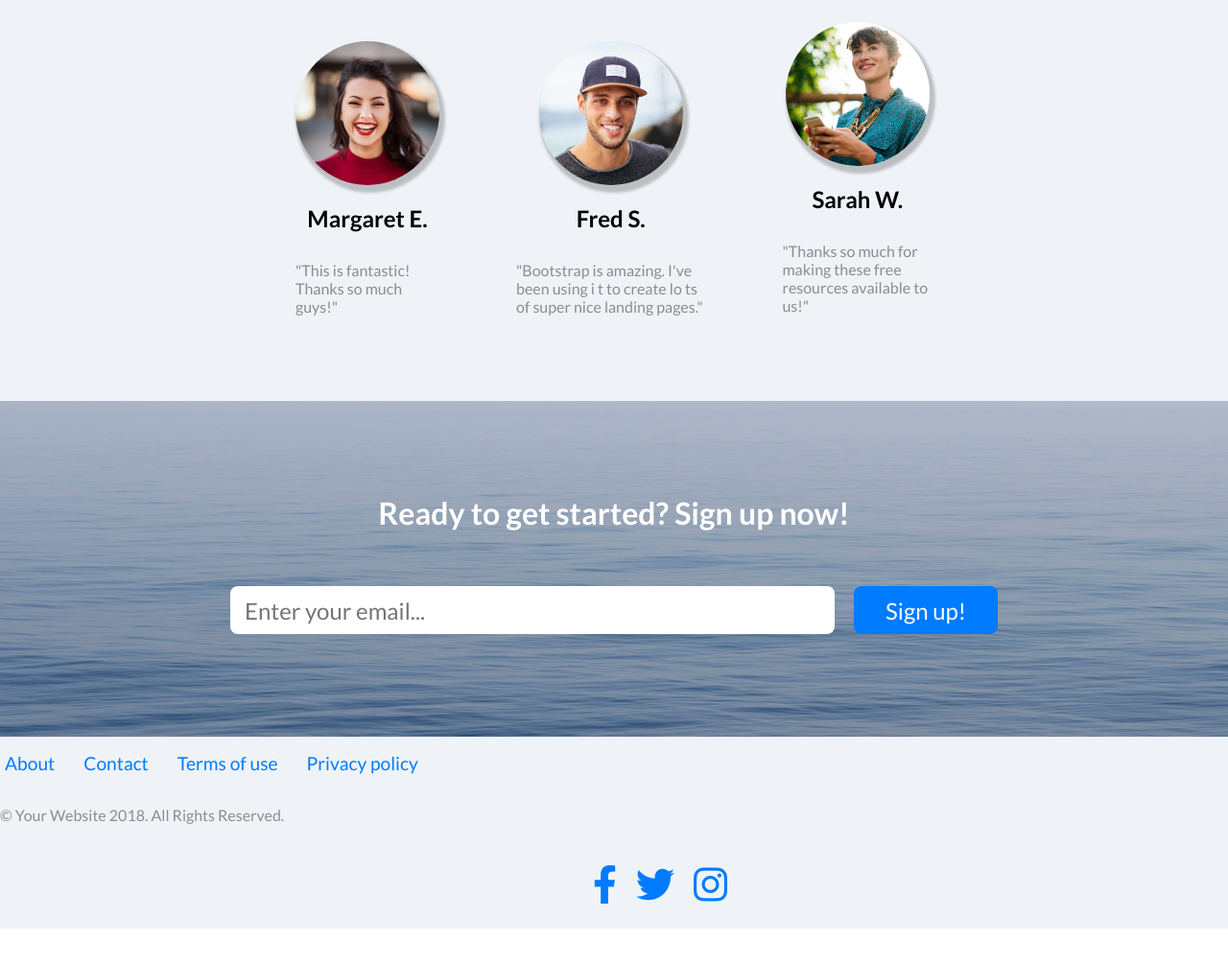
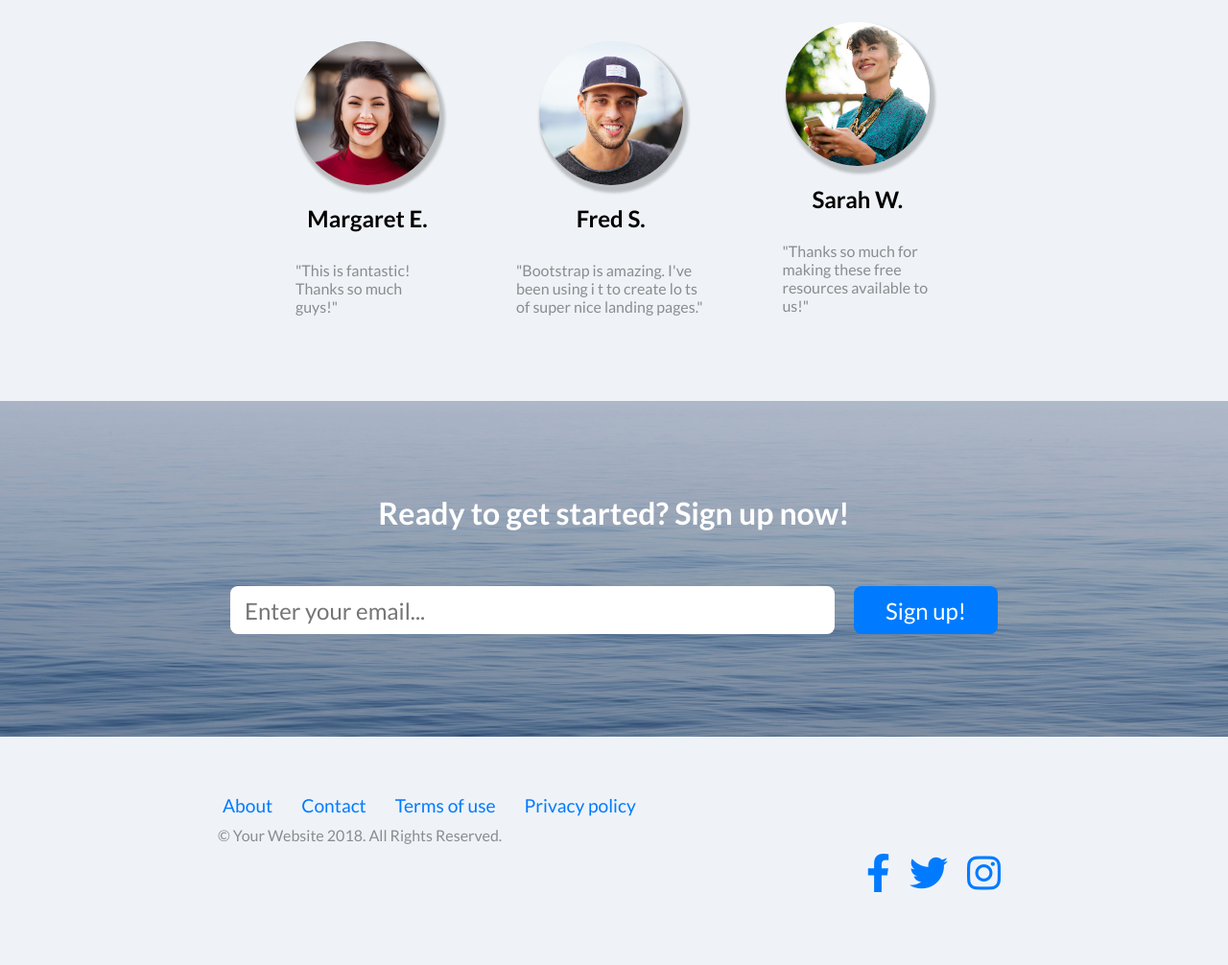
Before and after one commit to RCvetinskis/praktinis, a website: page index.html in a window 1280 px wide. Shown: the part 2707-3713 px from the top of the page at 96% size. Before the commit the page ends 3675 px from the top, so only its background shows below. Drawn offline with Linux system fonts and the light colour scheme.

Commit message:
footer adjustment

```diff
--- a/scss/article.scss
+++ b/scss/article.scss
@@ -1,6 +1,6 @@
 article {
     background:  $article-bg-color;
-
+    width: 100%;
 
   .article-responsive {
     text-align: center;
--- a/scss/footer.scss
+++ b/scss/footer.scss
@@ -1,6 +1,7 @@
 footer {
   background: $nav-bg-color;
   height: 200px;
+  padding: 50px;
   display: flex;
   flex-direction: column;
   justify-content: space-around;
@@ -31,7 +32,8 @@ footer {
 
   }
   .icons {
-   width: 60%;
+     width: 70%;
+     margin: 0 auto;
     display: flex;
     justify-content: space-evenly;
 
--- a/scss/main.scss
+++ b/scss/main.scss
@@ -1,6 +1,6 @@
  main section {
     height: 350px;
-
+    width: 100%;
 
      background: white;
 
--- a/scss/media.scss
+++ b/scss/media.scss
@@ -71,17 +71,24 @@
     .icons {
       display: flex;
       justify-content: flex-end!important;
+      width: 100%;
+      margin-bottom: 100px!important;
     }
 
    footer ul {
      display: flex;
      justify-content: flex-start!important;
+     align-items: center;
     gap: 20px;
+    width: 70%;
+    margin: 10px auto;
 
 
    }
    .text{
      text-align: start!important;
+     width: 70%;
+     margin: 0 auto;
   }
 
 
```
Also changed, not shown: app/css/style.css.
